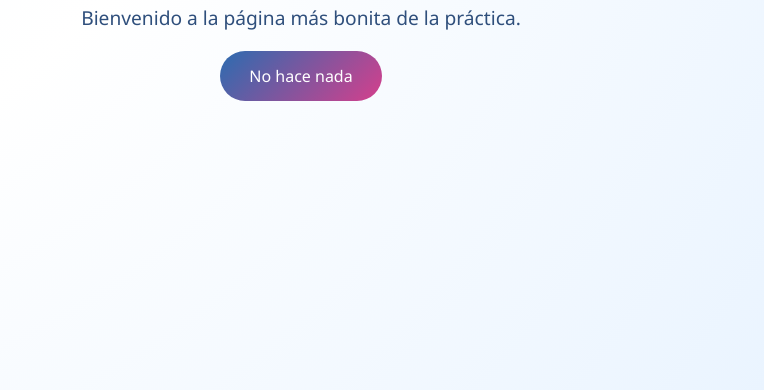
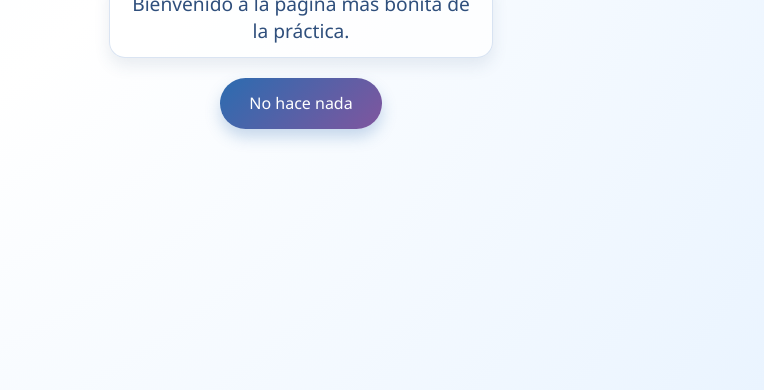
Before and after one commit to Vicky937/practica_curso, a website: page src/index.html in a window 1280 px wide. Shown: the part 410-800 px from the top of the page, without its empty margins (339-1103 px from the left). Drawn offline with Linux system fonts and the light colour scheme.

Commit message:
Poniendole colores y animaciones con ayuda de copilot chat

```diff
--- a/src/styles.css
+++ b/src/styles.css
@@ -42,6 +42,12 @@ main.hero .subtitle {
   margin: 0;
   font-size: 1.2rem;
   color: #2f4f7c;
+  max-width: 24rem;
+  background: rgba(255, 255, 255, 0.72);
+  border: 1px solid rgba(69, 123, 191, 0.2);
+  border-radius: 16px;
+  padding: 0.8rem 1rem;
+  box-shadow: 0 8px 16px rgba(47, 79, 121, 0.1);
 }
 
 main.hero .btn {
@@ -52,7 +58,9 @@ main.hero .btn {
   border-radius: 999px;
   font-size: 1rem;
   cursor: pointer;
-  transition: transform 0.2s ease, box-shadow 0.2s ease;
+  transition: transform 0.2s ease, box-shadow 0.2s ease, filter 0.2s ease;
+  box-shadow: 0 8px 15px rgba(43, 108, 176, 0.25);
+  background-size: 200% 200%;
 }
 
 main.hero .btn:hover {
```
